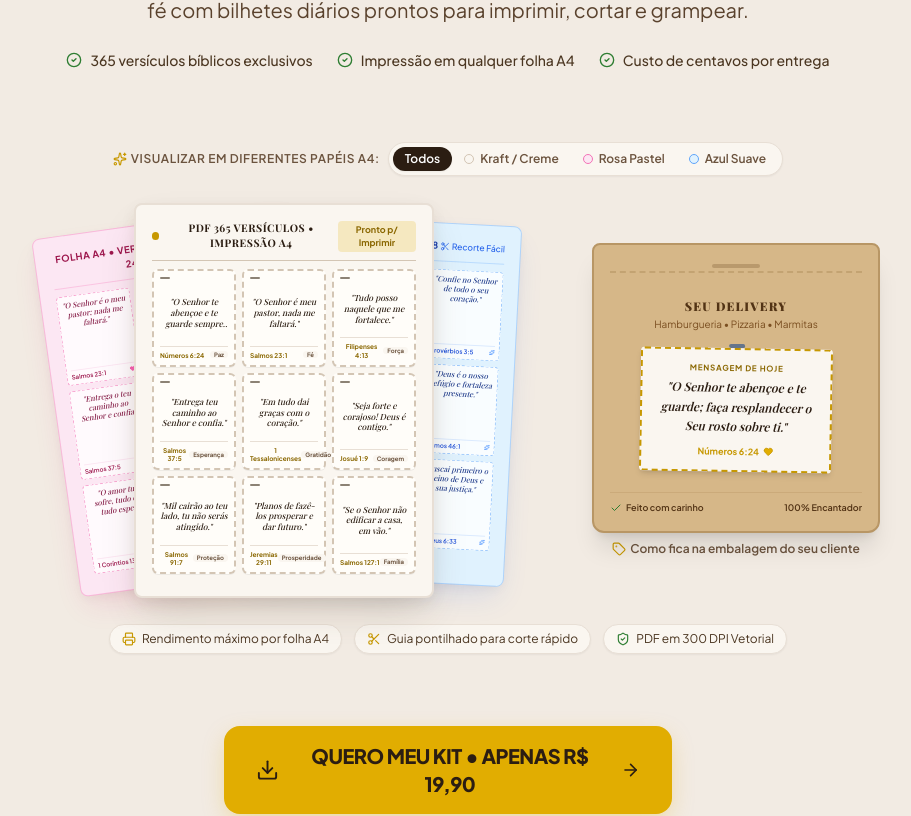
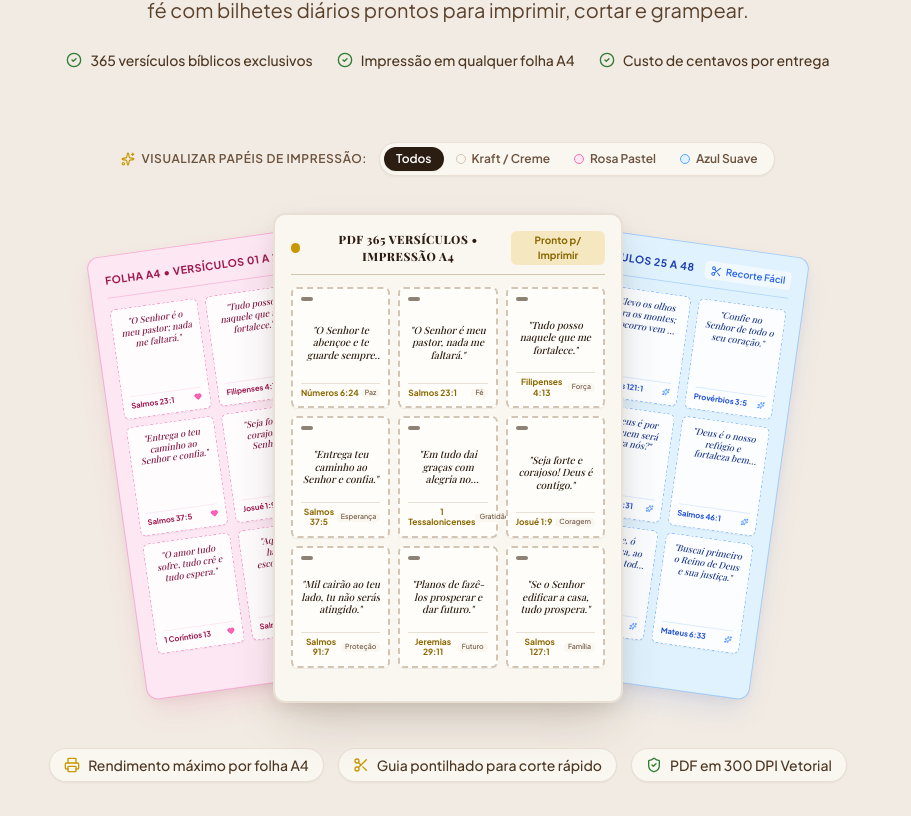
Before and after one commit to brennoxamaral/P-gina-365-versiculos, a React (Vite) app: page / in a window 1280 px wide. Shown: the part 396-1212 px from the top of the page, without its empty margins (192-1103 px from the left). Built offline with nearby package versions, Linux system fonts and the light colour scheme; a web font is replaced by a local one.

Commit message:
refactor: refatoracao do componente HeroProductMockup

```diff
--- a/src/components/HeroProductMockup.tsx
+++ b/src/components/HeroProductMockup.tsx
@@ -1,23 +1,22 @@
 import React, { useState } from 'react';
-import { Scissors, Sparkles, Check, Heart, ShieldCheck, Printer, Tag } from 'lucide-react';
+import { Scissors, Sparkles, Heart, ShieldCheck, Printer } from 'lucide-react';
 
 export const HeroProductMockup: React.FC = () => {
   const [activeSheet, setActiveSheet] = useState<'all' | 'kraft' | 'blue' | 'pink'>('all');
 
   return (
-    <div className="relative w-full max-w-4xl mx-auto py-6 px-2 sm:px-4 select-none">
+    <div className="relative w-full max-w-4xl mx-auto py-4 sm:py-6 px-2 sm:px-4 select-none">
       {/* Visual filter / paper preview selector pill */}
-      <div className="flex justify-center items-center gap-2 mb-6">
-        <span className="text-xs text-[#6B533E] font-semibold uppercase tracking-wider flex items-center gap-1">
+      <div className="flex flex-col sm:flex-row justify-center items-center gap-2 sm:gap-3 mb-6 sm:mb-8">
+        <span className="text-xs text-[#6B533E] font-semibold uppercase tracking-wider flex items-center gap-1.5">
           <Sparkles className="w-3.5 h-3.5 text-[#C79801]" />
-          Visualizar em diferentes papéis A4:
+          Visualizar papéis de impressão:
         </span>
         <div className="inline-flex p-1 rounded-full bg-[#FAF6F0] border border-[#E8DFD5] shadow-xs">
           <button
             type="button"
             onClick={() => setActiveSheet('all')}
-            className={`px-3 py-1 text-xs font-semibold rounded-full transition-all ${
-              activeSheet === 'all'
+            className={`px-3 py-1 text-xs font-semibold rounded-full transition-all cursor-pointer ${activeSheet === 'all'
                 ? 'bg-[#2B1D12] text-white shadow-xs'
                 : 'text-[#6B533E] hover:text-[#2B1D12]'
               }`}
@@ -27,8 +26,7 @@ export const HeroProductMockup: React.FC = () => {
           <button
             type="button"
             onClick={() => setActiveSheet('kraft')}
-            className={`px-3 py-1 text-xs font-semibold rounded-full transition-all flex items-center gap-1.5 ${
-              activeSheet === 'kraft'
+            className={`px-3 py-1 text-xs font-semibold rounded-full transition-all flex items-center gap-1.5 cursor-pointer ${activeSheet === 'kraft'
                 ? 'bg-[#E1AD01] text-[#2B1D12] shadow-xs'
                 : 'text-[#6B533E] hover:text-[#2B1D12]'
               }`}
@@ -39,8 +37,7 @@ export const HeroProductMockup: React.FC = () => {
           <button
             type="button"
             onClick={() => setActiveSheet('pink')}
-            className={`px-3 py-1 text-xs font-semibold rounded-full transition-all flex items-center gap-1.5 ${
-              activeSheet === 'pink'
+            className={`px-3 py-1 text-xs font-semibold rounded-full transition-all flex items-center gap-1.5 cursor-pointer ${activeSheet === 'pink'
                 ? 'bg-[#F9A8D4] text-[#831843] shadow-xs'
                 : 'text-[#6B533E] hover:text-[#2B1D12]'
               }`}
@@ -51,8 +48,7 @@ export const HeroProductMockup: React.FC = () => {
           <button
             type="button"
             onClick={() => setActiveSheet('blue')}
-            className={`px-3 py-1 text-xs font-semibold rounded-full transition-all flex items-center gap-1.5 ${
-              activeSheet === 'blue'
+            className={`px-3 py-1 text-xs font-semibold rounded-full transition-all flex items-center gap-1.5 cursor-pointer ${activeSheet === 'blue'
                 ? 'bg-[#93C5FD] text-[#1E3A8A] shadow-xs'
                 : 'text-[#6B533E] hover:text-[#2B1D12]'
               }`}
@@ -63,35 +59,36 @@ export const HeroProductMockup: React.FC = () => {
         </div>
       </div>
 
-      {/* Main Composition: Loose, seamless on #F2EBE3 background */}
-      <div className="relative flex flex-col md:flex-row items-center justify-center gap-6 lg:gap-10">
-
-        {/* Fan of 3 A4 Sheets Layout */}
-        <div className="relative w-full max-w-2xl h-[340px] sm:h-[400px] flex items-center justify-center">
+      {/* Main Composition: Centered and Enlarged Fan of 3 A4 Sheets */}
+      <div className="relative w-full max-w-3xl lg:max-w-4xl h-[380px] sm:h-[450px] md:h-[500px] flex items-center justify-center mx-auto">
 
         {/* SHEET 1: Pink Paper (Left Tilt) */}
         <div
-            className={`absolute w-[240px] sm:w-[280px] h-[330px] sm:h-[380px] rounded-lg p-3 sm:p-4 bg-[#FCE7F3] border border-[#F472B6]/40 shadow-xl transition-all duration-500 transform ${
-              activeSheet === 'all' || activeSheet === 'pink'
-                ? '-rotate-8 -translate-x-12 sm:-translate-x-24 scale-95 opacity-100 z-10 hover:z-30 hover:scale-100'
-                : 'opacity-20 scale-90 -translate-x-32 pointer-events-none'
+          onClick={() => setActiveSheet('pink')}
+          className={`absolute w-[240px] sm:w-[290px] md:w-[330px] h-[340px] sm:h-[420px] md:h-[470px] rounded-xl p-3 sm:p-4 bg-[#FCE7F3] border border-[#F472B6]/50 transition-all duration-500 ease-out transform cursor-pointer ${activeSheet === 'pink'
+              ? 'rotate-0 translate-x-0 scale-100 sm:scale-105 z-30 opacity-100 shadow-2xl'
+              : activeSheet === 'all'
+                ? '-rotate-6 sm:-rotate-8 -translate-x-14 sm:-translate-x-28 md:-translate-x-44 scale-95 opacity-100 z-10 hover:z-30 hover:scale-100 shadow-xl'
+                : '-rotate-12 -translate-x-20 sm:-translate-x-40 md:-translate-x-60 scale-85 opacity-25 pointer-events-none shadow-md'
             }`}
           style={{
-              boxShadow: '0 16px 32px -8px rgba(219, 39, 119, 0.15), 0 4px 12px -2px rgba(0, 0, 0, 0.05)'
+            boxShadow: activeSheet === 'pink'
+              ? '0 24px 48px -12px rgba(219, 39, 119, 0.25), 0 8px 20px -4px rgba(0, 0, 0, 0.08)'
+              : '0 16px 32px -8px rgba(219, 39, 119, 0.15), 0 4px 12px -2px rgba(0, 0, 0, 0.05)'
           }}
         >
           {/* A4 Header info */}
-            <div className="flex justify-between items-center pb-2 border-b border-[#F472B6]/30 mb-2">
-              <span className="text-[10px] font-bold text-[#9D174D] uppercase tracking-wider">
+          <div className="flex justify-between items-center pb-2 border-b border-[#F472B6]/40 mb-2 sm:mb-3">
+            <span className="text-[9.5px] sm:text-[11px] font-bold text-[#9D174D] uppercase tracking-wider font-sans">
               Folha A4 • Versículos 01 a 24
             </span>
-              <span className="text-[9px] text-[#BE185D] font-medium flex items-center gap-0.5">
-                <Scissors className="w-2.5 h-2.5" /> Linhas de Corte
+            <span className="text-[8.5px] sm:text-[10px] text-[#BE185D] font-semibold flex items-center gap-1 bg-white/60 px-1.5 py-0.5 rounded">
+              <Scissors className="w-2.5 h-2.5 sm:w-3 sm:h-3" /> Linhas de Corte
             </span>
           </div>
 
           {/* Grid of verse tickets */}
-            <div className="grid grid-cols-3 gap-1.5 h-[85%]">
+          <div className="grid grid-cols-3 gap-1.5 sm:gap-2 h-[82%] sm:h-[84%]">
             {[
               { ref: 'Salmos 23:1', text: 'O Senhor é o meu pastor; nada me faltará.' },
               { ref: 'Filipenses 4:13', text: 'Tudo posso naquele que me fortalece.' },
@@ -105,58 +102,62 @@ export const HeroProductMockup: React.FC = () => {
             ].map((v, i) => (
               <div
                 key={i}
-                  className="bg-white/80 rounded border border-dashed border-[#F472B6]/60 p-1 flex flex-col justify-between text-[7px] sm:text-[8px] leading-tight text-[#831843]"
+                className="bg-white/85 rounded-md border border-dashed border-[#F472B6]/70 p-1.5 sm:p-2 flex flex-col justify-between text-[7px] sm:text-[8.5px] md:text-[9.5px] leading-tight text-[#831843] shadow-2xs hover:bg-white transition-colors"
               >
                 <p className="font-serif italic font-medium line-clamp-3">"{v.text}"</p>
-                  <div className="flex justify-between items-center pt-0.5 border-t border-pink-100 text-[6.5px] font-semibold text-[#9D174D]">
+                <div className="flex justify-between items-center pt-1 border-t border-pink-100 text-[6.5px] sm:text-[7.5px] md:text-[8px] font-bold text-[#9D174D]">
                   <span>{v.ref}</span>
-                    <Heart className="w-1.5 h-1.5 fill-pink-400 text-pink-500" />
+                  <Heart className="w-2 h-2 fill-pink-400 text-pink-500 shrink-0" />
                 </div>
               </div>
             ))}
           </div>
         </div>
 
-          {/* SHEET 2: Blue Pastel Paper (Center-Right Tilt) */}
+        {/* SHEET 2: Blue Pastel Paper (Right Tilt) */}
         <div
-            className={`absolute w-[240px] sm:w-[280px] h-[330px] sm:h-[380px] rounded-lg p-3 sm:p-4 bg-[#E0F2FE] border border-[#60A5FA]/40 shadow-xl transition-all duration-500 transform ${
-              activeSheet === 'all' || activeSheet === 'blue'
-                ? 'rotate-3 translate-x-12 sm:translate-x-24 scale-95 opacity-100 z-10 hover:z-30 hover:scale-100'
-                : 'opacity-20 scale-90 translate-x-32 pointer-events-none'
+          onClick={() => setActiveSheet('blue')}
+          className={`absolute w-[240px] sm:w-[290px] md:w-[330px] h-[340px] sm:h-[420px] md:h-[470px] rounded-xl p-3 sm:p-4 bg-[#E0F2FE] border border-[#60A5FA]/50 transition-all duration-500 ease-out transform cursor-pointer ${activeSheet === 'blue'
+              ? 'rotate-0 translate-x-0 scale-100 sm:scale-105 z-30 opacity-100 shadow-2xl'
+              : activeSheet === 'all'
+                ? 'rotate-6 sm:rotate-8 translate-x-14 sm:translate-x-28 md:translate-x-44 scale-95 opacity-100 z-10 hover:z-30 hover:scale-100 shadow-xl'
+                : 'rotate-12 translate-x-20 sm:translate-x-40 md:translate-x-60 scale-85 opacity-25 pointer-events-none shadow-md'
             }`}
           style={{
-              boxShadow: '0 16px 32px -8px rgba(37, 99, 235, 0.15), 0 4px 12px -2px rgba(0, 0, 0, 0.05)'
+            boxShadow: activeSheet === 'blue'
+              ? '0 24px 48px -12px rgba(37, 99, 235, 0.25), 0 8px 20px -4px rgba(0, 0, 0, 0.08)'
+              : '0 16px 32px -8px rgba(37, 99, 235, 0.15), 0 4px 12px -2px rgba(0, 0, 0, 0.05)'
           }}
         >
-            <div className="flex justify-between items-center pb-2 border-b border-[#60A5FA]/30 mb-2">
-              <span className="text-[10px] font-bold text-[#1E40AF] uppercase tracking-wider">
+          <div className="flex justify-between items-center pb-2 border-b border-[#60A5FA]/40 mb-2 sm:mb-3">
+            <span className="text-[9.5px] sm:text-[11px] font-bold text-[#1E40AF] uppercase tracking-wider font-sans">
               Folha A4 • Versículos 25 a 48
             </span>
-              <span className="text-[9px] text-[#2563EB] font-medium flex items-center gap-0.5">
-                <Scissors className="w-2.5 h-2.5" /> Recorte Fácil
+            <span className="text-[8.5px] sm:text-[10px] text-[#2563EB] font-semibold flex items-center gap-1 bg-white/60 px-1.5 py-0.5 rounded">
+              <Scissors className="w-2.5 h-2.5 sm:w-3 sm:h-3" /> Recorte Fácil
             </span>
           </div>
 
-            <div className="grid grid-cols-3 gap-1.5 h-[85%]">
+          <div className="grid grid-cols-3 gap-1.5 sm:gap-2 h-[82%] sm:h-[84%]">
             {[
               { ref: 'Isaías 41:10', text: 'Não temas, porque eu sou contigo e te sustento.' },
-                { ref: 'Salmos 121:1', text: 'Elevo os olhos para os montes; meu socorro vem do Senhor.' },
+              { ref: 'Salmos 121:1', text: 'Elevo os olhos para os montes; o socorro vem de Deus.' },
               { ref: 'Provérbios 3:5', text: 'Confie no Senhor de todo o seu coração.' },
-                { ref: 'João 14:27', text: 'Deixo-vos a paz, a minha paz vos dou.' },
+              { ref: 'João 14:27', text: 'Deixo-vos a paz, a minha paz vos dou sempre.' },
               { ref: 'Romanos 8:31', text: 'Se Deus é por nós, quem será contra nós?' },
-                { ref: 'Salmos 46:1', text: 'Deus é o nosso refúgio e fortaleza presente.' },
+              { ref: 'Salmos 46:1', text: 'Deus é o nosso refúgio e fortaleza bem presente.' },
               { ref: '1 Pedro 5:7', text: 'Lancem sobre Ele toda a vossa ansiedade.' },
               { ref: 'Salmos 103:2', text: 'Bendize, ó minha alma, ao Senhor em todo tempo.' },
               { ref: 'Mateus 6:33', text: 'Buscai primeiro o Reino de Deus e sua justiça.' },
             ].map((v, i) => (
               <div
                 key={i}
-                  className="bg-white/80 rounded border border-dashed border-[#60A5FA]/60 p-1 flex flex-col justify-between text-[7px] sm:text-[8px] leading-tight text-[#1E3A8A]"
+                className="bg-white/85 rounded-md border border-dashed border-[#60A5FA]/70 p-1.5 sm:p-2 flex flex-col justify-between text-[7px] sm:text-[8.5px] md:text-[9.5px] leading-tight text-[#1E3A8A] shadow-2xs hover:bg-white transition-colors"
               >
                 <p className="font-serif italic font-medium line-clamp-3">"{v.text}"</p>
-                  <div className="flex justify-between items-center pt-0.5 border-t border-blue-100 text-[6.5px] font-semibold text-[#1D4ED8]">
+                <div className="flex justify-between items-center pt-1 border-t border-blue-100 text-[6.5px] sm:text-[7.5px] md:text-[8px] font-bold text-[#1D4ED8]">
                   <span>{v.ref}</span>
-                    <Sparkles className="w-1.5 h-1.5 text-blue-500" />
+                  <Sparkles className="w-2 h-2 text-blue-500 shrink-0" />
                 </div>
               </div>
             ))}
@@ -165,55 +166,57 @@ export const HeroProductMockup: React.FC = () => {
 
         {/* SHEET 3: Main Kraft / Cream Paper (Center Stage - Prominent) */}
         <div
-            className={`absolute w-[250px] sm:w-[300px] h-[345px] sm:h-[395px] rounded-lg p-3 sm:p-4 bg-[#FAF6F0] border-2 border-[#E8DFD5] shadow-2xl transition-all duration-500 transform ${
-              activeSheet === 'all' || activeSheet === 'kraft'
-                ? 'rotate-0 translate-x-0 scale-100 z-20 hover:scale-105'
-                : 'opacity-20 scale-90 pointer-events-none'
+          onClick={() => setActiveSheet('kraft')}
+          className={`absolute w-[255px] sm:w-[310px] md:w-[350px] h-[360px] sm:h-[440px] md:h-[490px] rounded-xl p-3 sm:p-4 bg-[#FAF6F0] border-2 border-[#E8DFD5] transition-all duration-500 ease-out transform cursor-pointer ${activeSheet === 'kraft'
+              ? 'rotate-0 translate-x-0 scale-100 sm:scale-105 z-30 opacity-100 shadow-2xl'
+              : activeSheet === 'all'
+                ? 'rotate-0 translate-x-0 scale-100 z-20 hover:scale-102 shadow-2xl'
+                : 'rotate-0 translate-x-0 scale-90 opacity-30 pointer-events-none shadow-md'
             }`}
           style={{
-              boxShadow: '0 20px 40px -10px rgba(75, 54, 33, 0.2), 0 6px 16px -2px rgba(75, 54, 33, 0.1)'
+            boxShadow: '0 24px 48px -12px rgba(75, 54, 33, 0.22), 0 8px 20px -4px rgba(75, 54, 33, 0.12)'
           }}
         >
           {/* Top A4 Print Stamp */}
-            <div className="flex justify-between items-center pb-2 border-b border-[#D3C5B4] mb-2">
+          <div className="flex justify-between items-center pb-2 border-b border-[#D3C5B4] mb-2 sm:mb-3">
             <div className="flex items-center gap-1.5">
-                <span className="w-2 h-2 rounded-full bg-[#C79801]"></span>
-                <span className="text-[10.5px] font-bold text-[#2B1D12] uppercase tracking-wider font-serif">
+              <span className="w-2 sm:w-2.5 h-2 sm:h-2.5 rounded-full bg-[#C79801]"></span>
+              <span className="text-[10px] sm:text-[11.5px] font-extrabold text-[#2B1D12] uppercase tracking-wider font-serif">
                 PDF 365 VERSÍCULOS • IMPRESSÃO A4
               </span>
             </div>
-              <span className="text-[9px] text-[#8A6700] font-bold bg-[#E1AD01]/20 px-1.5 py-0.5 rounded">
+            <span className="text-[8.5px] sm:text-[10px] text-[#8A6700] font-bold bg-[#E1AD01]/20 px-2 py-0.5 rounded-md">
               Pronto p/ Imprimir
             </span>
           </div>
 
           {/* Grid 3x3 of crisp tickets with staple indication */}
-            <div className="grid grid-cols-3 gap-1.5 h-[85%]">
+          <div className="grid grid-cols-3 gap-1.5 sm:gap-2 h-[82%] sm:h-[84%]">
             {[
               { ref: 'Números 6:24', text: 'O Senhor te abençoe e te guarde sempre em paz.', cat: 'Paz' },
               { ref: 'Salmos 23:1', text: 'O Senhor é meu pastor, nada me faltará.', cat: 'Fé' },
               { ref: 'Filipenses 4:13', text: 'Tudo posso naquele que me fortalece.', cat: 'Força' },
               { ref: 'Salmos 37:5', text: 'Entrega teu caminho ao Senhor e confia.', cat: 'Esperança' },
-                { ref: '1 Tessalonicenses', text: 'Em tudo dai graças com o coração.', cat: 'Gratidão' },
+              { ref: '1 Tessalonicenses', text: 'Em tudo dai graças com alegria no coração.', cat: 'Gratidão' },
               { ref: 'Josué 1:9', text: 'Seja forte e corajoso! Deus é contigo.', cat: 'Coragem' },
               { ref: 'Salmos 91:7', text: 'Mil cairão ao teu lado, tu não serás atingido.', cat: 'Proteção' },
-                { ref: 'Jeremias 29:11', text: 'Planos de fazê-los prosperar e dar futuro.', cat: 'Prosperidade' },
-                { ref: 'Salmos 127:1', text: 'Se o Senhor não edificar a casa, em vão.', cat: 'Família' },
+              { ref: 'Jeremias 29:11', text: 'Planos de fazê-los prosperar e dar futuro.', cat: 'Futuro' },
+              { ref: 'Salmos 127:1', text: 'Se o Senhor edificar a casa, tudo prospera.', cat: 'Família' },
             ].map((v, i) => (
               <div
                 key={i}
-                  className="group relative bg-[#FFFDF9] rounded-md border-2 border-dashed border-[#D3C5B4] hover:border-[#C79801] p-1.5 flex flex-col justify-between text-[7.5px] sm:text-[8.5px] leading-tight text-[#4B3621] shadow-2xs hover:shadow-sm transition-all"
+                className="group relative bg-[#FFFDF9] rounded-md border-2 border-dashed border-[#D3C5B4] hover:border-[#C79801] p-1.5 sm:p-2 flex flex-col justify-between text-[7.5px] sm:text-[9px] md:text-[10px] leading-tight text-[#4B3621] shadow-2xs hover:shadow-sm transition-all"
               >
                 {/* Mini staple visual simulator at top-left */}
-                  <div className="w-2.5 h-0.5 bg-[#8C8275] rounded-xs mb-0.5 self-start"></div>
+                <div className="w-2.5 sm:w-3 h-0.5 sm:h-1 bg-[#8C8275] rounded-xs mb-0.5 self-start"></div>
 
                 <p className="font-serif italic font-medium line-clamp-3 text-[#2B1D12]">
                   "{v.text}"
                 </p>
 
-                  <div className="flex justify-between items-center pt-1 border-t border-[#E8DFD5] text-[6.5px] font-bold text-[#8A6700]">
+                <div className="flex justify-between items-center pt-1 border-t border-[#E8DFD5] text-[6.5px] sm:text-[7.5px] md:text-[8.5px] font-bold text-[#8A6700]">
                   <span>{v.ref}</span>
-                    <span className="text-[6px] px-1 py-0.2 bg-[#FAF6F0] rounded text-[#6B533E]">
+                  <span className="text-[6px] sm:text-[7px] px-1 py-0.2 bg-[#FAF6F0] rounded text-[#6B533E] font-medium">
                     {v.cat}
                   </span>
                 </div>
@@ -221,73 +224,22 @@ export const HeroProductMockup: React.FC = () => {
             ))}
           </div>
         </div>
-        </div>
-
-        {/* Real Delivery Application Mini-Mockup (Kraft Bag with Stapled Tag) */}
-        <div className="w-full sm:w-auto flex flex-col items-center">
-          <div className="relative w-64 sm:w-72 bg-[#D6B788] rounded-t-lg rounded-b-xl border-2 border-[#B89665] p-4 shadow-xl text-[#3A2411] flex flex-col justify-between overflow-hidden">
-            {/* Kraft bag realistic top fold and crease */}
-            <div className="w-full h-3 border-b-2 border-dashed border-[#B89665]/60 mb-3 flex items-center justify-center">
-              <span className="w-12 h-1 bg-[#8C6D43]/40 rounded-full"></span>
-            </div>
-
-            {/* Delivery shop mock logo */}
-            <div className="text-center my-2">
-              <span className="text-xs uppercase tracking-widest font-serif font-black text-[#523315]">
-                SEU DELIVERY
-              </span>
-              <p className="text-[10px] text-[#7A4E20]">Hamburgueria • Pizzaria • Marmitas</p>
-            </div>
-
-            {/* Stapled Tag Visual on bag */}
-            <div className="relative mx-auto w-48 bg-[#FAF6F0] rounded border-2 border-dashed border-[#C79801] p-3 shadow-md my-2 rotate-1 transform hover:rotate-0 transition-transform">
-              {/* Metallic Staple */}
-              <div className="absolute -top-1.5 left-1/2 -translate-x-1/2 w-4 h-1 bg-[#64748B] rounded-xs shadow-xs"></div>
-
-              <div className="text-center space-y-1">
-                <span className="text-[8px] font-bold uppercase tracking-widest text-[#8A6700] block">
-                  Mensagem de Hoje
-                </span>
-                <p className="font-serif italic text-xs text-[#2B1D12] font-semibold leading-relaxed">
-                  "O Senhor te abençoe e te guarde; faça resplandecer o Seu rosto sobre ti."
-                </p>
-                <div className="flex items-center justify-center gap-1 text-[9px] font-bold text-[#C79801] pt-1">
-                  <span>Números 6:24</span>
-                  <Heart className="w-2.5 h-2.5 fill-[#E1AD01]" />
-                </div>
-              </div>
-            </div>
-
-            {/* Bottom bag seal */}
-            <div className="mt-3 pt-2 border-t border-[#B89665]/40 flex items-center justify-between text-[9px] text-[#523315] font-semibold">
-              <span className="flex items-center gap-1">
-                <Check className="w-3 h-3 text-[#2E7D32]" /> Feito com carinho
-              </span>
-              <span>100% Encantador</span>
-            </div>
-          </div>
-
-          <span className="mt-2 text-xs font-semibold text-[#6B533E] flex items-center gap-1">
-            <Tag className="w-3.5 h-3.5 text-[#C79801]" />
-            Como fica na embalagem do seu cliente
-          </span>
-        </div>
 
       </div>
 
-      {/* Floating feature pills underneath mockup (still free-floating, no container cage) */}
-      <div className="mt-6 flex flex-wrap items-center justify-center gap-3 text-xs text-[#4B3621]">
-        <div className="inline-flex items-center gap-1.5 px-3 py-1.5 rounded-full bg-[#FAF6F0] border border-[#E8DFD5] shadow-xs">
-          <Printer className="w-3.5 h-3.5 text-[#C79801]" />
-          <span>Rendimento máximo por folha A4</span>
+      {/* Floating feature pills underneath mockup (Centered below the fan) */}
+      <div className="mt-8 sm:mt-10 flex flex-wrap items-center justify-center gap-2.5 sm:gap-3.5 text-xs sm:text-sm text-[#4B3621]">
+        <div className="inline-flex items-center gap-2 px-3.5 py-1.5 rounded-full bg-[#FAF6F0] border border-[#E8DFD5] shadow-xs hover:border-[#C79801]/40 transition-colors">
+          <Printer className="w-3.5 h-3.5 sm:w-4 sm:h-4 text-[#C79801] shrink-0" />
+          <span className="font-medium">Rendimento máximo por folha A4</span>
         </div>
-        <div className="inline-flex items-center gap-1.5 px-3 py-1.5 rounded-full bg-[#FAF6F0] border border-[#E8DFD5] shadow-xs">
-          <Scissors className="w-3.5 h-3.5 text-[#C79801]" />
-          <span>Guia pontilhado para corte rápido</span>
+        <div className="inline-flex items-center gap-2 px-3.5 py-1.5 rounded-full bg-[#FAF6F0] border border-[#E8DFD5] shadow-xs hover:border-[#C79801]/40 transition-colors">
+          <Scissors className="w-3.5 h-3.5 sm:w-4 sm:h-4 text-[#C79801] shrink-0" />
+          <span className="font-medium">Guia pontilhado para corte rápido</span>
         </div>
-        <div className="inline-flex items-center gap-1.5 px-3 py-1.5 rounded-full bg-[#FAF6F0] border border-[#E8DFD5] shadow-xs">
-          <ShieldCheck className="w-3.5 h-3.5 text-[#2E7D32]" />
-          <span>PDF em 300 DPI Vetorial</span>
+        <div className="inline-flex items-center gap-2 px-3.5 py-1.5 rounded-full bg-[#FAF6F0] border border-[#E8DFD5] shadow-xs hover:border-[#2E7D32]/40 transition-colors">
+          <ShieldCheck className="w-3.5 h-3.5 sm:w-4 sm:h-4 text-[#2E7D32] shrink-0" />
+          <span className="font-medium">PDF em 300 DPI Vetorial</span>
         </div>
       </div>
     </div>
```
Also changed, not shown: 1 other file (tests, documents, lock files or other folders). Lines whose indentation alone changed are shown as unchanged.
